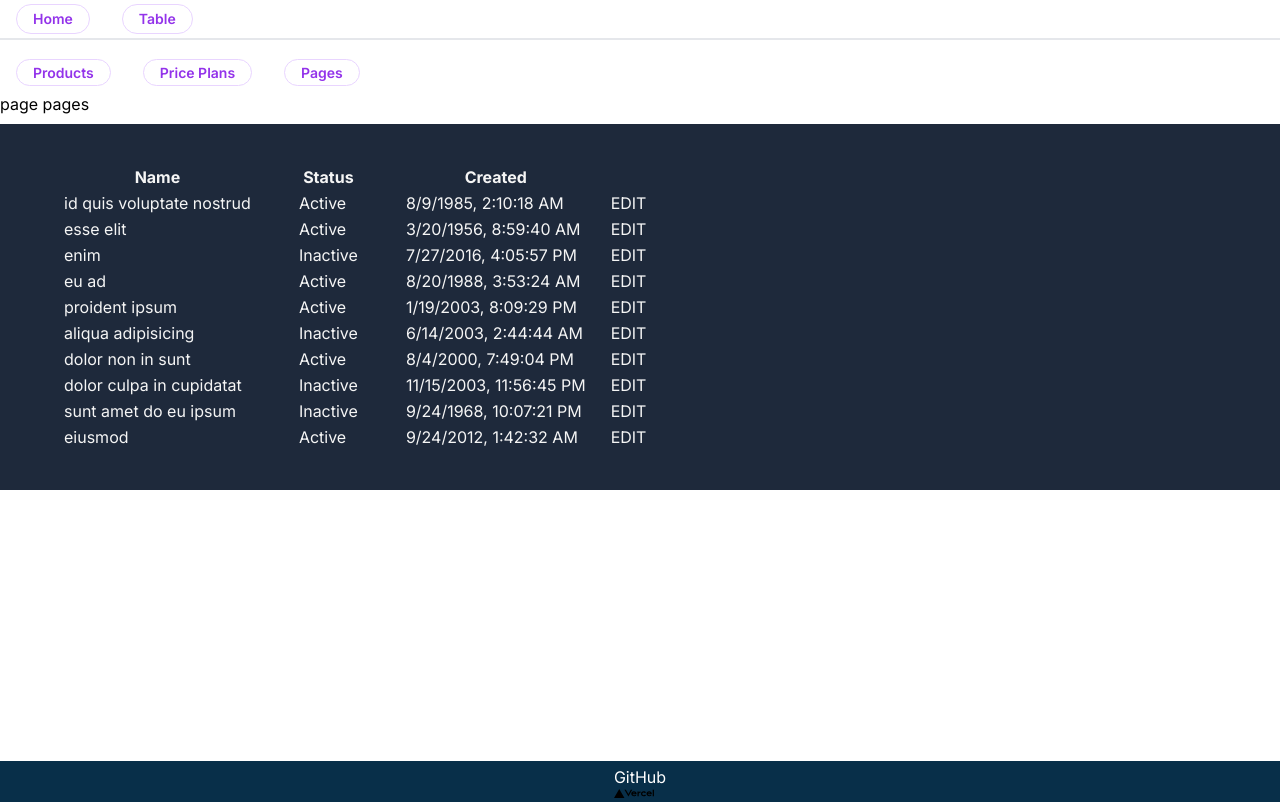
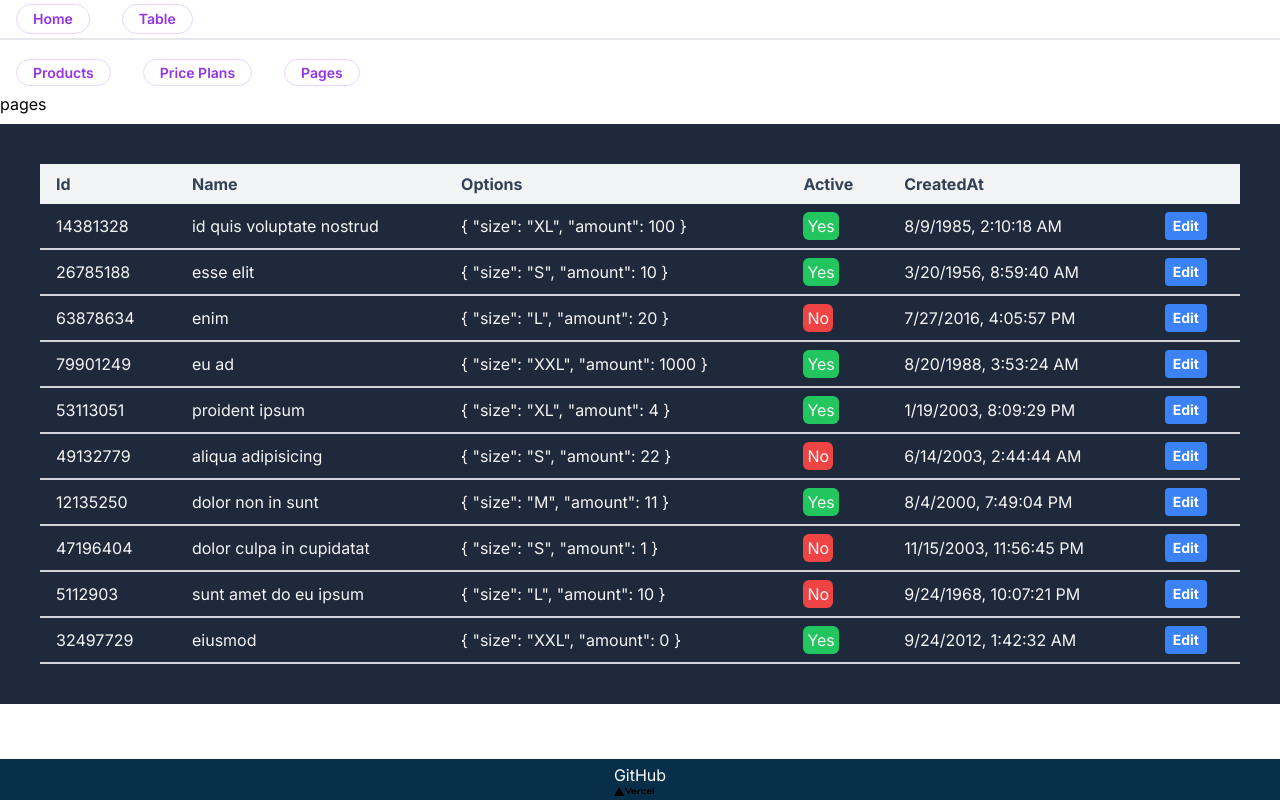
Before and after one commit to kozh-0/systeme-io-test-task, a Next.js app: page /table/pages in a window 1280 px wide. Built offline with nearby package versions, Linux system fonts and the light colour scheme.

Commit message:
rewrote table logic, made it more declarative + styling

```diff
--- a/package.json
+++ b/package.json
@@ -1,6 +1,7 @@
 {
   "name": "systeme-io",
   "version": "0.1.0",
+  "author": "Dmitry Kozhevnikov",
   "private": true,
   "scripts": {
     "dev": "next dev --turbo",
--- a/src/Components/MyTable.tsx
+++ b/src/Components/MyTable.tsx
@@ -1,35 +1,79 @@
-import { getEntity } from "@/app/api/actions";
+"use client";
+import { capitalizeFirstLetter, isDateValid } from "@/Helper";
 
-export default async function MyTable({ tableName }: { tableName: string }) {
-  const data = await getEntity(tableName);
-
-  const editRow = async () => {
-    "use server";
-    console.log("asd");
+export default function MyTable({ data }: { data: Record<string, any>[] }) {
+  const editRow = (row: any) => {
+    console.log(row);
+    alert(row);
   };
 
+  const formatCell = (cell: any) => {
+    let output;
+
+    switch (typeof cell) {
+      case "number":
+        output = cell.toString();
+        break;
+      case "boolean":
+        output = (
+          <span className={`${cell ? "bg-green-500" : "bg-red-500"} p-1 rounded-md`}>
+            {cell ? "Yes" : "No"}
+          </span>
+        );
+        break;
+      case "object":
+        output = JSON.stringify(cell, null, 2);
+        break;
+      case "string":
+        if (isDateValid(cell)) {
+          output = new Date(cell).toLocaleString();
+          break;
+        }
+        output = cell;
+        break;
+
+      default:
+        break;
+    }
+    return (
+      <td key={cell} className="px-4 py-2">
+        {output}
+      </td>
+    );
+  };
+
+  const arrayOfValues = data.map((obj) => Object.values(obj));
+
+  // Еще можно добавить виртуализацию
   return (
     <div className="bg-slate-800 p-10 text-neutral-100">
-      <table>
+      <table className="min-w-full border-gray-300">
         <tbody>
-          <tr>
-            <th>Name</th>
-            <th>Status</th>
-            <th>Created</th>
+          <tr className="bg-gray-100 text-slate-700">
+            {Object.keys(data[0]).map((columnTitle) => (
+              <th key={columnTitle} className="px-4 py-2 text-left">
+                {capitalizeFirstLetter(columnTitle)}
+              </th>
+            ))}
             <th></th>
           </tr>
-          {data.map((el) => (
-            <tr key={el.id}>
-              <td className="px-6">{el.name}</td>
-              <td className="px-6">{el.active ? "Active" : "Inactive"}</td>
-              <td className="px-6">{new Date(el.createdAt).toLocaleString()}</td>
-              <td>
-                <form action={editRow}>
-                  <button>EDIT</button>
-                </form>
-              </td>
-            </tr>
-          ))}
+          {arrayOfValues.map((row) => {
+            return (
+              <tr key={row[0]} className="border-b-2 border-gray-300 px-4 py-2">
+                <>
+                  {row.map((cell) => formatCell(cell))}
+                  <td className="px-4 py-2">
+                    <button
+                      className="bg-blue-500 hover:bg-blue-700 text-white text-sm font-bold py-1 px-2 rounded "
+                      onClick={() => editRow(row)}
+                    >
+                      Edit
+                    </button>
+                  </td>
+                </>
+              </tr>
+            );
+          })}
         </tbody>
       </table>
     </div>
--- a/src/Helper/index.ts
+++ b/src/Helper/index.ts
@@ -0,0 +1,4 @@
+export const isDateValid = (dateStr: string) => !isNaN(new Date(dateStr).getTime());
+
+export const capitalizeFirstLetter = (str: string) =>
+  str ? str.charAt(0).toUpperCase() + str.slice(1) : str;
--- a/src/app/api/actions.ts
+++ b/src/app/api/actions.ts
@@ -2,14 +2,14 @@ import { pages } from "./pages/data";
 import { pricePlans } from "./price-plans/data";
 import { products } from "./products/data";
 
-type EntityType = "products" | "price-plans" | "pages";
+type EntityType = "products" | "price-plans" | "pages" | "asd";
 type ReturnType<T extends EntityType> = T extends "products"
   ? typeof products
   : T extends "price-plans"
   ? typeof pricePlans
   : T extends "pages"
   ? typeof pages
-  : never;
+  : unknown;
 
 export const getEntity = async <T extends EntityType>(str: T): Promise<ReturnType<T>> => {
   "use server";
@@ -23,7 +23,7 @@ export const getEntity = async <T extends EntityType>(str: T): Promise<ReturnTyp
         res(products as ReturnType<T>);
 
       default:
-        throw new Error("Invalid option");
+        res([] as ReturnType<T>);
     }
   });
 };
--- a/src/app/layout.tsx
+++ b/src/app/layout.tsx
@@ -20,7 +20,7 @@ export default function RootLayout({
     <html lang="en">
       <body className={`${inter.className} bg-red`}>
         <Header />
-        <main className="h-[calc(100vh-79px)] py-5 md:container md:mx-auto">{children}</main>
+        <main className="min-h-[calc(100vh-81px)] py-5 md:container md:mx-auto">{children}</main>
         <Footer />
       </body>
     </html>
--- a/src/app/table/[tableName]/page.tsx
+++ b/src/app/table/[tableName]/page.tsx
@@ -1,10 +1,16 @@
+import { getEntity } from "@/app/api/actions";
 import MyTable from "@/Components/MyTable";
 
-export default function TableName({ params }: { params: { tableName: string } }) {
+export default async function TableName({ params }: { params: { tableName: string } }) {
+  const data = (await getEntity(params.tableName)) as any[];
+
+  // Перенаправить на 404 или свое
+  if (!data.length) return <h2>No data</h2>;
+
   return (
     <div>
-      <div className="my-2">page {params.tableName}</div>
-      <MyTable tableName={params.tableName} />
+      <div className="my-2">{params.tableName}</div>
+      <MyTable data={data} />
     </div>
   );
 }
```
